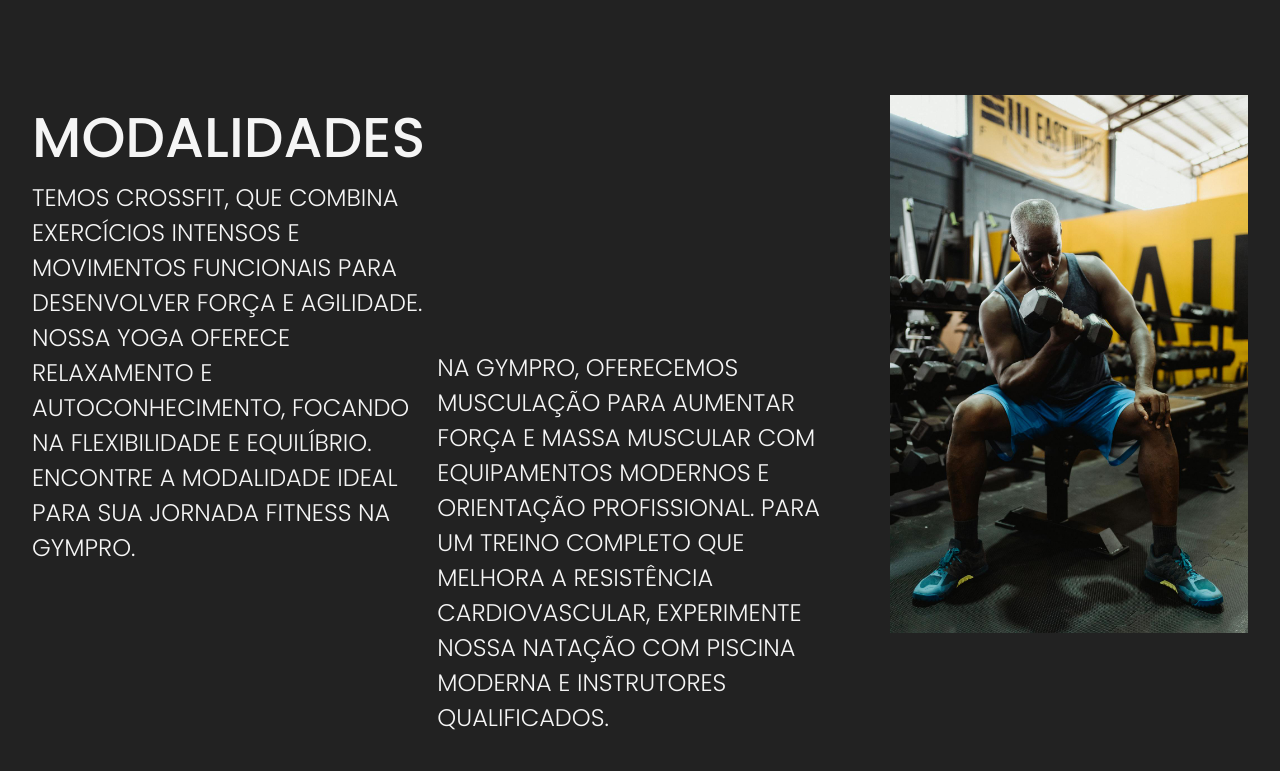
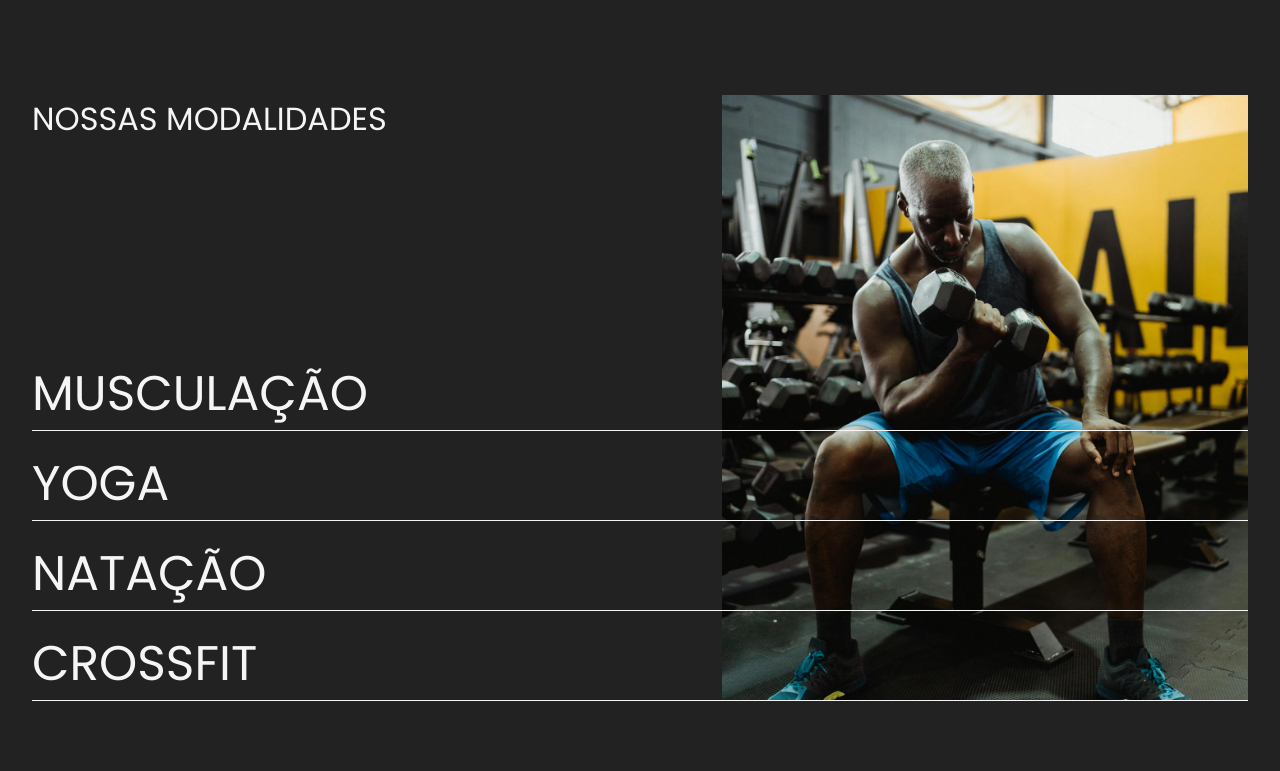
Before and after one commit to diegoCBorba/gympro, a React (Vite) app: page / in a window 1280 px wide. Shown: the part 1329-2100 px from the top of the page. Built offline with nearby package versions, Linux system fonts and the light colour scheme.

Commit message:
modalidades quase prontas

```diff
--- a/src/components/Class/Class.module.css
+++ b/src/components/Class/Class.module.css
@@ -3,61 +3,111 @@
   padding: 0 2rem;
 }
 
-.containerMaster > div{
-  display: flex;
-  height: 200vh;
+.teste{
+  height: 100vh;
 }
 
-.containerMaster > div > div:nth-child(1){
-  flex: 2;
-}
-
-.containerMaster > div > div:nth-child(2){
-  flex: 1;
-}
-
-.containerImage{
+.containerMaster > div{
   position: relative;
 }
 
-.boxImage{
-  position: absolute;
-  right: 0;
-  width: 28vw;
-}
+.containerContent{
+  position: relative;
 
-.boxImage img{
-  width: 100%;
+  display: flex;
+  height: 100%;
+
+  flex-direction: column;
+  justify-content: space-between;
+
+  gap: 2rem;
 }
 
 .containerDescription{
-  position: relative;
+  width: 50%;
   text-transform: uppercase;
 
-  height: 50%;
-  width: 100%;
+  display: flex;
+  flex-direction: column;
+  gap: 2rem;
+
+  padding-right: 2rem;
+  height: 280px;
 }
 
 .containerDescription h1{
-  font-weight: 500;
-  font-size: 3.5rem;
+  font-size: 1.2rem;
+  font-weight: 400;
 }
 
 .containerDescription p{
   font-size: 1.5rem;
-  font-weight: 300;
+}
 
-  width: 50%;
+.containerList{
+  width: 100%;
+}
+
+.listClasses{
+  list-style: none;
+  font-size: 4rem;
+
+  text-transform: uppercase;
+
+  display: flex;
+  flex-direction: column;
+  gap: 1rem;
+
+  cursor: pointer;
+}
+
+.listClasses li{
+  border-bottom: 1px solid var(--color5);
+
+  transition: color 0.3s ease, border 0.3s ease;
+}
+
+.listClasses li:hover{
+  color: var(--color2);
+  border-bottom: 1px solid var(--color2);
+}
+
+.containerImage{
+  height: 100%;
+  width: 100%;
 
   position: absolute;
+  top: 0;
 }
 
-.containerDescription > p:nth-child(1){
-  top: 0;
+.boxImage{
+  height: 100%;
+  max-width: 50%;
+
+  position: absolute;
+  overflow: hidden;
+
   right: 0;
 }
 
-.containerDescription > p:nth-child(2){
-  bottom: 20%;
+.boxImage img{
+  position: relative;
+  height: 130%;
+
   right: 0;
 }
+
+@media (max-width: 1680px) {
+  .containerDescription{
+    height: 18vw;
+    gap: 3.8vw;
+  }
+
+  .containerDescription p{
+    font-size: 1.3vw;
+  }
+
+  .listClasses{
+    font-size: 3.8vw;
+  }
+}
--- a/src/components/Class/Class.tsx
+++ b/src/components/Class/Class.tsx
@@ -5,20 +5,107 @@ import yogaImg from "../../../public/home/class/class-yoga.jpg"
 import swimImg from "../../../public/home/class/class-swim.jpg"
 import crossfitImg from "../../../public/home/class/class-crossfit.jpg"
 
+import { useRef, useState } from "react"
+import { motion, useTransform, useScroll } from "framer-motion"
+import { titleAnimation } from "./anim"
+import { opacity } from "../Navbar/anim"
+
+interface PropsDataClasses{
+  class: string,
+  description: string,
+  src: string,
+}
+
+const dataClasses: PropsDataClasses[] = [
+  {
+    class: "musculação",
+    description: "Na Gympro, oferecemos musculação com equipamentos modernos e orientação profissional para aumentar sua força e massa muscular. Nosso ambiente é projetado para proporcionar um treino eficiente e seguro, ajudando você a alcançar seus objetivos de fitness.",
+    src: gymImg,
+  },
+  {
+    class: "yoga",
+    description: "Nossa yoga proporciona relaxamento e autoconhecimento, com foco na flexibilidade e equilíbrio. As aulas são conduzidas por instrutores experientes, criando um espaço tranquilo para aliviar o estresse e melhorar seu bem-estar.",
+    src: yogaImg,
+  },
+  {
+    class: "natação",
+    description: "Experimente a natação na Gympro, com uma piscina moderna e instrutores qualificados. Este treino completo melhora a resistência cardiovascular e trabalha todo o corpo, proporcionando uma atividade refrescante e eficiente.",
+    src: swimImg,
+  },
+  {
+    class: "crossfit",
+    description: "Na Gympro, o crossfit combina exercícios de alta intensidade e movimentos funcionais para desenvolver força e agilidade. Nossa abordagem dinâmica e envolvente mantém você motivado e desafiado em cada sessão.",
+    src: crossfitImg,
+  },
+]
+
+
 export const Class = () => {
+  const container = useRef(null)
+  const { scrollYProgress } = useScroll({
+    target: container,
+    offset: ["end start" , "start end"]
+  })
+
+  const[onHover, setOnHover] = useState<boolean>(false)
+  const[indexData, setIndexData] = useState<number>(0)
+
+  const handleIndex = (index: number) => {
+    setIndexData(index)
+    setOnHover(true)
+  }
+
+  const handleHover = () =>{
+    setOnHover(!onHover)
+  }
+
+  const bottom = useTransform(scrollYProgress, [0, 1], ["0%", "30%"]);
+
   return (
     <section id="class" className={style.containerMaster}>
-      <div className="container-section">
-        <div className={style.containerDescription}>
-          <h1>modalidades</h1>
-          <p>Na Gympro, oferecemos musculação para aumentar força e massa muscular com equipamentos modernos e orientação profissional. Para um treino completo que melhora a resistência cardiovascular, experimente nossa natação com piscina moderna e instrutores qualificados.</p>
-          <p>Temos crossfit, que combina exercícios intensos e movimentos funcionais para desenvolver força e agilidade. Nossa yoga oferece relaxamento e autoconhecimento, focando na flexibilidade e equilíbrio. Encontre a modalidade ideal para sua jornada fitness na Gympro.</p>
-        </div>
+      <div ref={container} className="container-section">
         <div className={style.containerImage}>
           <div className={style.boxImage}>
-            <img src={gymImg} alt=""/>
+            <motion.img
+            style={{bottom}}
+            src={dataClasses[indexData].src}
+            alt={`foto de ${dataClasses[indexData].class}`}/>
           </div>
         </div>
+        <div className={style.containerContent}>
+          <div className={style.containerDescription}>
+            <motion.h1
+            variants={titleAnimation}
+            initial="initial"
+            animate={onHover ? "open" : "initial"}
+            >Nossas Modalidades</motion.h1>
+            <motion.p variants={opacity}
+              initial="initial"
+              animate={onHover? "open" : "closed"}
+            >
+              {onHover ?
+              dataClasses[indexData].description
+              :
+              ""}
+            </motion.p>
+          </div>
+          <div className={style.containerList}>
+            <ul className={style.listClasses}
+            onMouseLeave={() => handleHover()}>
+              {dataClasses.map((item, index) => (
+                <motion.li key={index}
+                  whileHover={{paddingLeft: "2rem"}}
+                  onMouseEnter={() => handleIndex(index)}
+                >
+                  {item.class}
+                </motion.li>
+              ))}
+            </ul>
+          </div>
+        </div>
+      </div>
+      <div className={style.teste}>
+
       </div>
     </section>
   )
--- /dev/null
+++ b/src/components/Class/anim.ts
@@ -0,0 +1,11 @@
+const transition = {duration: 0.3, ease: [0.76, 0, 0.24, 1]}
+
+export const titleAnimation = {
+  initial: {
+    fontSize: "2rem"
+  },
+  open: {
+    fontSize: "1.2rem",
+    transition
+  }
+}
--- a/src/components/Header/division/BackgroundHeader.tsx
+++ b/src/components/Header/division/BackgroundHeader.tsx
@@ -14,7 +14,13 @@ export const BackgroundHeader = ({scrollYProgress}: PropsBackground) => {
 
   return (
     <div className={header.boxImageHeader}>
-      <motion.img style={{bottom, height}} src={imageHeader} alt="Homem Forte"/>
+      <motion.img
+      initial={{height:"100%"}}
+      animate={{height:"90%"}}
+      transition={{duration: 0.5}}
+      style={{bottom, height}}
+      src={imageHeader}
+      alt="Homem Forte"/>
     </div>
   )
 }
```
